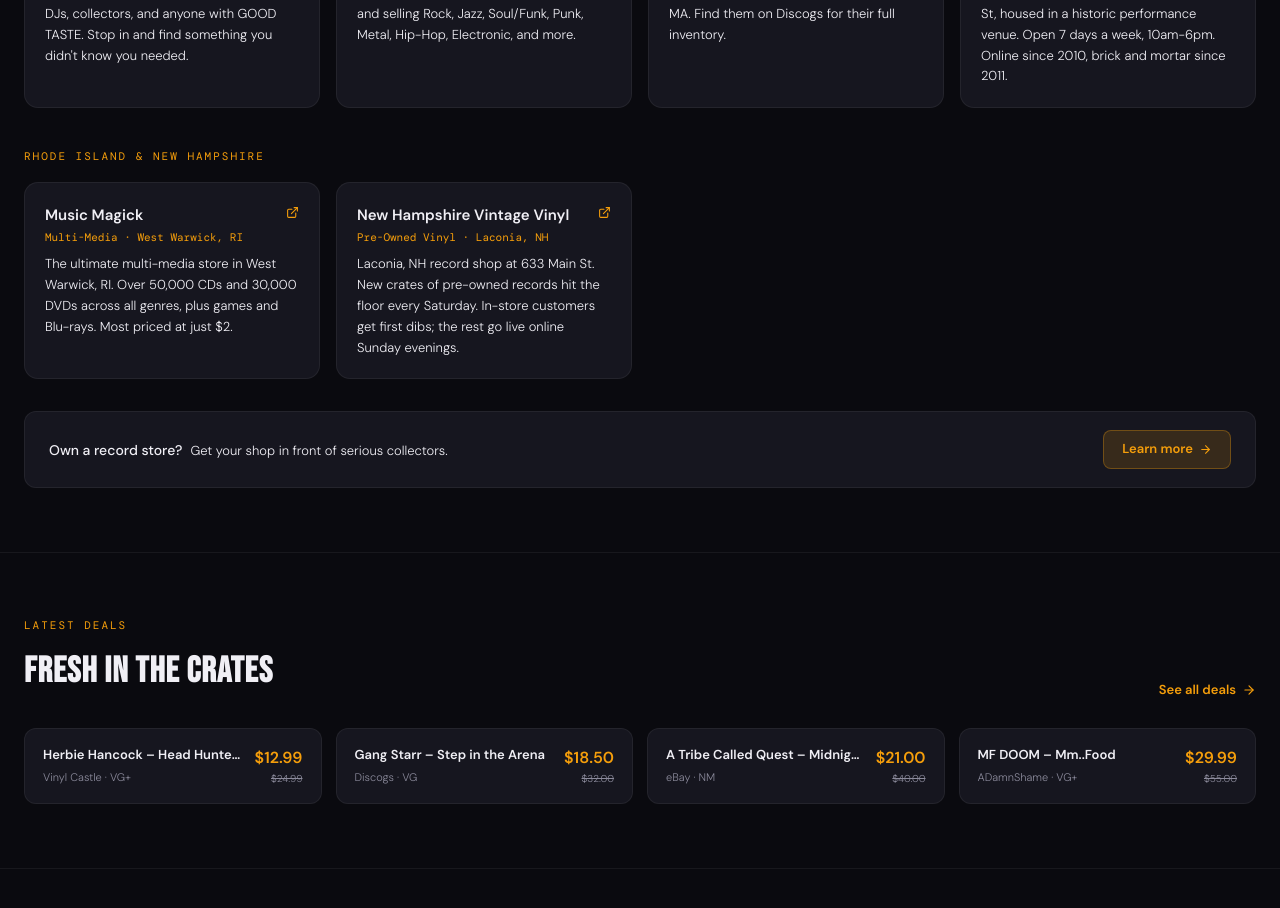
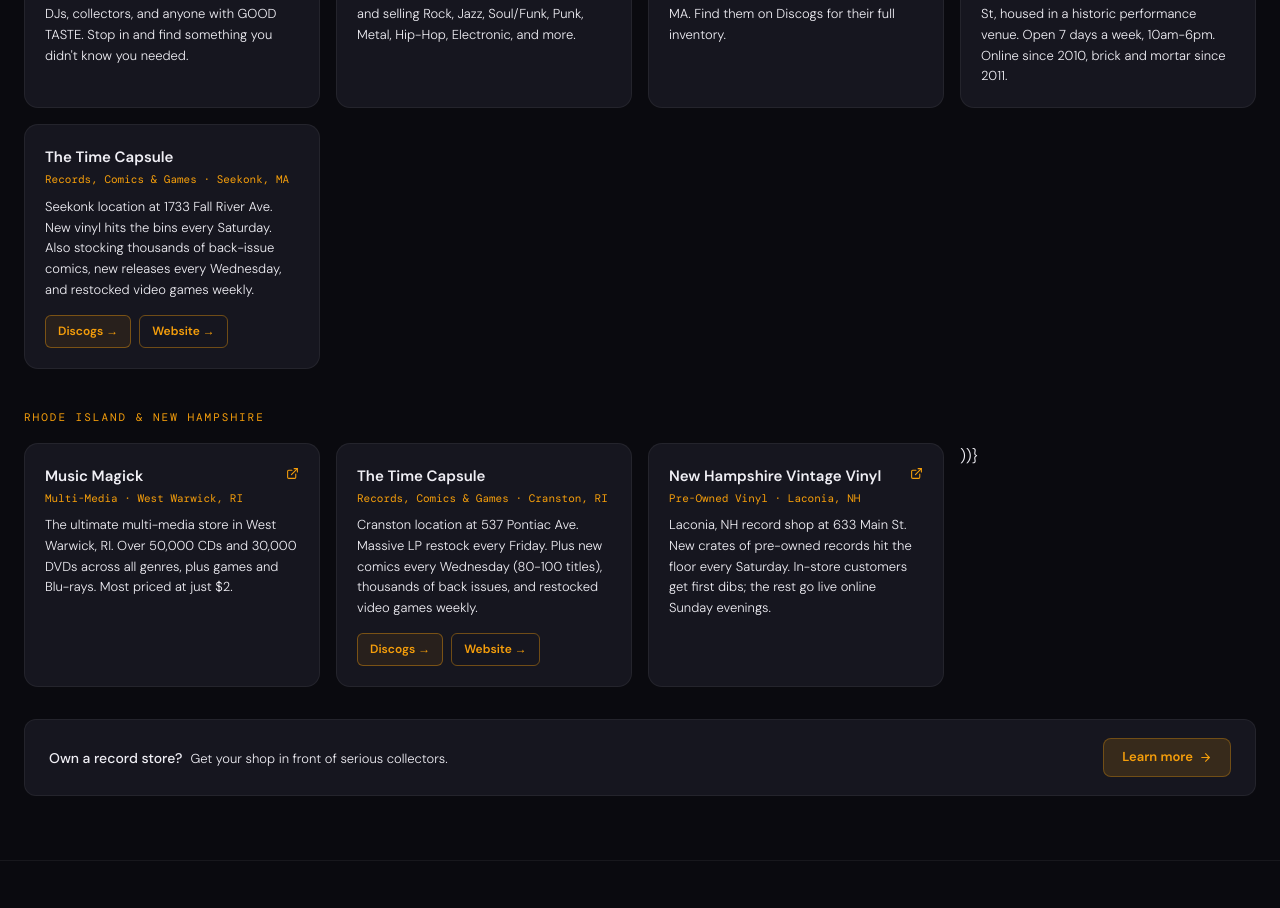
Before and after one commit to Phishhead35/digging-in-the-sales-crates, a React (Create React App) app: page / in a window 1280 px wide. Shown: the part 1260-2168 px from the top of the page. Built offline with nearby package versions, Linux system fonts and the light colour scheme; no server answers.

Commit message:
Add The Time Capsule store cards (Seekonk MA + Cranston RI)

```diff
--- a/src/pages/Home.jsx
+++ b/src/pages/Home.jsx
@@ -212,7 +212,30 @@
               { name: 'Big Fun Records', type: 'Multi-Genre', location: 'Beverly, MA', desc: 'Beverly, MA shop at 284A Cabot St. Buying and selling Rock, Jazz, Soul/Funk, Punk, Metal, Hip-Hop, Electronic, and more.', url: 'https://www.discogs.com/seller/bigfunrecords/profile?utm_source=ditsc&utm_medium=referral&utm_campaign=big-fun-records' },
               { name: 'Residency Records', type: 'Used Vinyl', location: 'Salem, MA', desc: 'Located in the Witch City Mall in Salem, MA. Find them on Discogs for their full inventory.', url: 'https://www.discogs.com/seller/residencyrecords/profile?utm_source=ditsc&utm_medium=referral&utm_campaign=residency-records' },
               { name: "Joe's Albums", type: 'New & Used', location: 'Worcester, MA', desc: "Worcester's go-to record shop at 317 Main St, housed in a historic performance venue. Open 7 days a week, 10am-6pm. Online since 2010, brick and mortar since 2011.", url: 'https://www.joesalbums.com/?utm_source=ditsc&utm_medium=referral&utm_campaign=joes-albums' },
+              { name: 'The Time Capsule', type: 'Records, Comics & Games', location: 'Seekonk, MA', desc: 'Seekonk location at 1733 Fall River Ave. New vinyl hits the bins every Saturday. Also stocking thousands of back-issue comics, new releases every Wednesday, and restocked video games weekly.', url: 'https://www.discogs.com/seller/oftimespast/profile?utm_source=ditsc&utm_medium=referral&utm_campaign=the-time-capsule-seekonk', siteUrl: 'https://www.thetimecapsule.com/?utm_source=ditsc&utm_medium=referral&utm_campaign=the-time-capsule-seekonk' },
             ].map((store) => (
+              store.siteUrl ? (
+                <div key={store.name} className="store-card"
+                  style={{ display: 'block', padding: '20px', borderRadius: 14, background: 'var(--bg-card)', border: '1px solid var(--border)' }}>
+                  <div style={{ display: 'flex', alignItems: 'flex-start', justifyContent: 'space-between', marginBottom: 8 }}>
+                    <div>
+                      <div style={{ fontWeight: 700, fontSize: 15, color: 'var(--text-primary)' }}>{store.name}</div>
+                      <div style={{ fontSize: 11, color: 'var(--amber)', marginTop: 2, fontFamily: 'var(--font-mono)' }}>{store.type} · {store.location}</div>
+                    </div>
+                  </div>
+                  <p style={{ fontSize: 13, color: 'var(--text-primary)', lineHeight: 1.6, margin: '0 0 14px' }}>{store.desc}</p>
+                  <div style={{ display: 'flex', gap: 8 }}>
+                    <a href={store.url} target="_blank" rel="noopener noreferrer"
+                      style={{ fontSize: 12, color: 'var(--amber)', fontWeight: 600, textDecoration: 'none', padding: '6px 12px', borderRadius: 6, border: '1px solid rgba(245,158,11,0.4)', background: 'rgba(245,158,11,0.08)' }}>
+                      Discogs →
+                    </a>
+                    <a href={store.siteUrl} target="_blank" rel="noopener noreferrer"
+                      style={{ fontSize: 12, color: 'var(--amber)', fontWeight: 600, textDecoration: 'none', padding: '6px 12px', borderRadius: 6, border: '1px solid rgba(245,158,11,0.4)', background: 'transparent' }}>
+                      Website →
+                    </a>
+                  </div>
+                </div>
+              ) : (
                 <a key={store.name} href={store.url} target="_blank" rel="noopener noreferrer" className="store-card"
                   style={{ display: 'block', padding: '20px', borderRadius: 14, background: 'var(--bg-card)', border: '1px solid var(--border)', textDecoration: 'none' }}>
                   <div style={{ display: 'flex', alignItems: 'flex-start', justifyContent: 'space-between', marginBottom: 8 }}>
@@ -224,6 +247,7 @@
                   </div>
                   <p style={{ fontSize: 13, color: 'var(--text-primary)', lineHeight: 1.6, margin: 0 }}>{store.desc}</p>
                 </a>
+              )
             ))}
           </div>
 
@@ -232,8 +256,31 @@
           <div style={{ display: 'grid', gridTemplateColumns: 'repeat(auto-fill, minmax(260px, 1fr))', gap: 16, marginBottom: 32 }}>
             {[
               { name: 'Music Magick', type: 'Multi-Media', location: 'West Warwick, RI', desc: 'The ultimate multi-media store in West Warwick, RI. Over 50,000 CDs and 30,000 DVDs across all genres, plus games and Blu-rays. Most priced at just $2.', url: 'https://www.discogs.com/seller/musicmagickshop/profile?page=1&utm_source=ditsc&utm_medium=referral&utm_campaign=music-magick' },
+              { name: 'The Time Capsule', type: 'Records, Comics & Games', location: 'Cranston, RI', desc: 'Cranston location at 537 Pontiac Ave. Massive LP restock every Friday. Plus new comics every Wednesday (80-100 titles), thousands of back issues, and restocked video games weekly.', url: 'https://www.discogs.com/seller/oftimespast/profile?utm_source=ditsc&utm_medium=referral&utm_campaign=the-time-capsule-cranston', siteUrl: 'https://www.thetimecapsule.com/?utm_source=ditsc&utm_medium=referral&utm_campaign=the-time-capsule-cranston' },
               { name: 'New Hampshire Vintage Vinyl', type: 'Pre-Owned Vinyl', location: 'Laconia, NH', desc: 'Laconia, NH record shop at 633 Main St. New crates of pre-owned records hit the floor every Saturday. In-store customers get first dibs; the rest go live online Sunday evenings.', url: 'https://www.nhvintagevinyl.com/?utm_source=ditsc&utm_medium=referral&utm_campaign=nh-vintage-vinyl' },
             ].map((store) => (
+              store.siteUrl ? (
+                <div key={store.name} className="store-card"
+                  style={{ display: 'block', padding: '20px', borderRadius: 14, background: 'var(--bg-card)', border: '1px solid var(--border)' }}>
+                  <div style={{ display: 'flex', alignItems: 'flex-start', justifyContent: 'space-between', marginBottom: 8 }}>
+                    <div>
+                      <div style={{ fontWeight: 700, fontSize: 15, color: 'var(--text-primary)' }}>{store.name}</div>
+                      <div style={{ fontSize: 11, color: 'var(--amber)', marginTop: 2, fontFamily: 'var(--font-mono)' }}>{store.type} · {store.location}</div>
+                    </div>
+                  </div>
+                  <p style={{ fontSize: 13, color: 'var(--text-primary)', lineHeight: 1.6, margin: '0 0 14px' }}>{store.desc}</p>
+                  <div style={{ display: 'flex', gap: 8 }}>
+                    <a href={store.url} target="_blank" rel="noopener noreferrer"
+                      style={{ fontSize: 12, color: 'var(--amber)', fontWeight: 600, textDecoration: 'none', padding: '6px 12px', borderRadius: 6, border: '1px solid rgba(245,158,11,0.4)', background: 'rgba(245,158,11,0.08)' }}>
+                      Discogs →
+                    </a>
+                    <a href={store.siteUrl} target="_blank" rel="noopener noreferrer"
+                      style={{ fontSize: 12, color: 'var(--amber)', fontWeight: 600, textDecoration: 'none', padding: '6px 12px', borderRadius: 6, border: '1px solid rgba(245,158,11,0.4)', background: 'transparent' }}>
+                      Website →
+                    </a>
+                  </div>
+                </div>
+              ) : (
                 <a key={store.name} href={store.url} target="_blank" rel="noopener noreferrer" className="store-card"
                   style={{ display: 'block', padding: '20px', borderRadius: 14, background: 'var(--bg-card)', border: '1px solid var(--border)', textDecoration: 'none' }}>
                   <div style={{ display: 'flex', alignItems: 'flex-start', justifyContent: 'space-between', marginBottom: 8 }}>
@@ -245,6 +292,8 @@
                   </div>
                   <p style={{ fontSize: 13, color: 'var(--text-primary)', lineHeight: 1.6, margin: 0 }}>{store.desc}</p>
                 </a>
+              )
+            ))}
             ))}
           </div>
 
```
Lines whose indentation alone changed are shown as unchanged.
